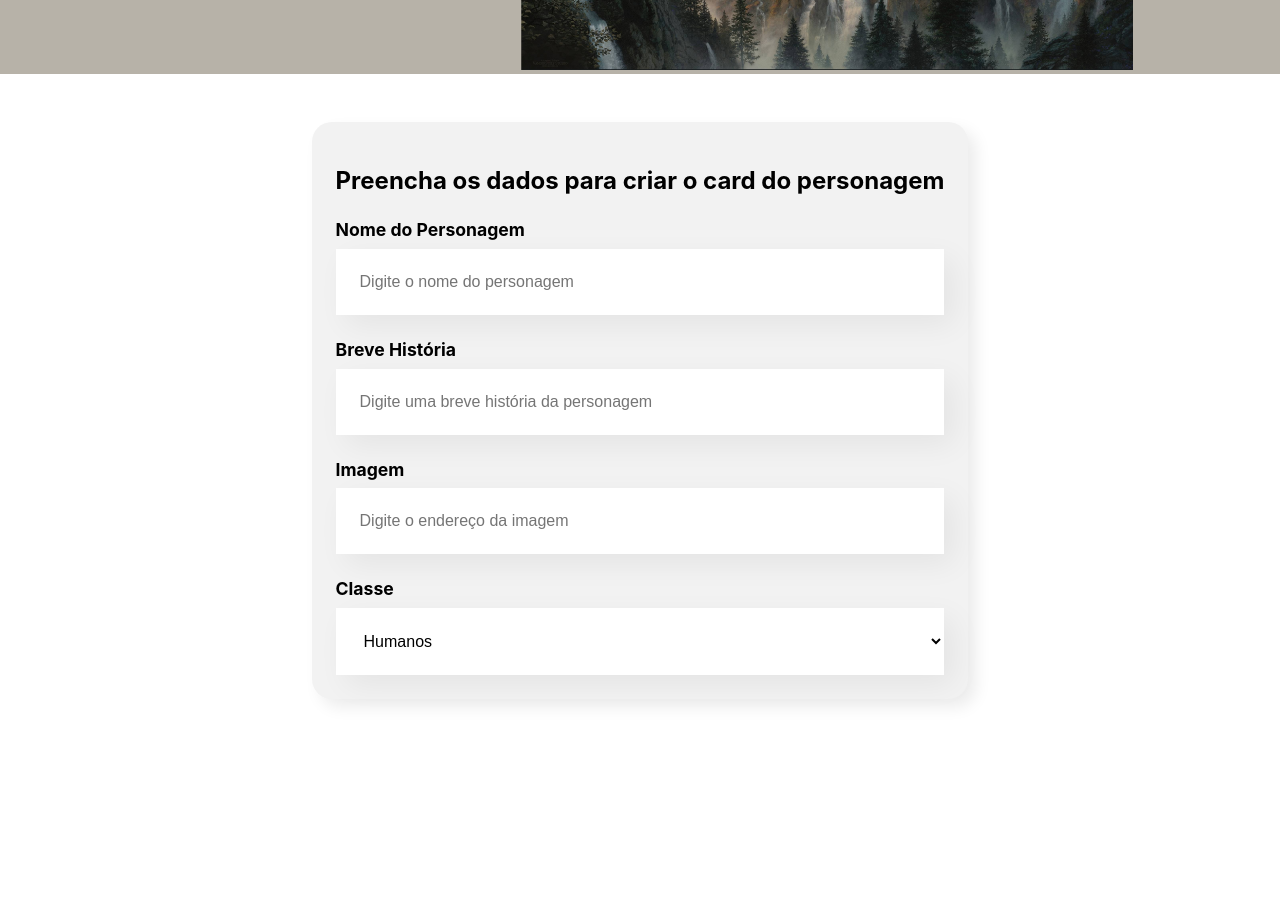
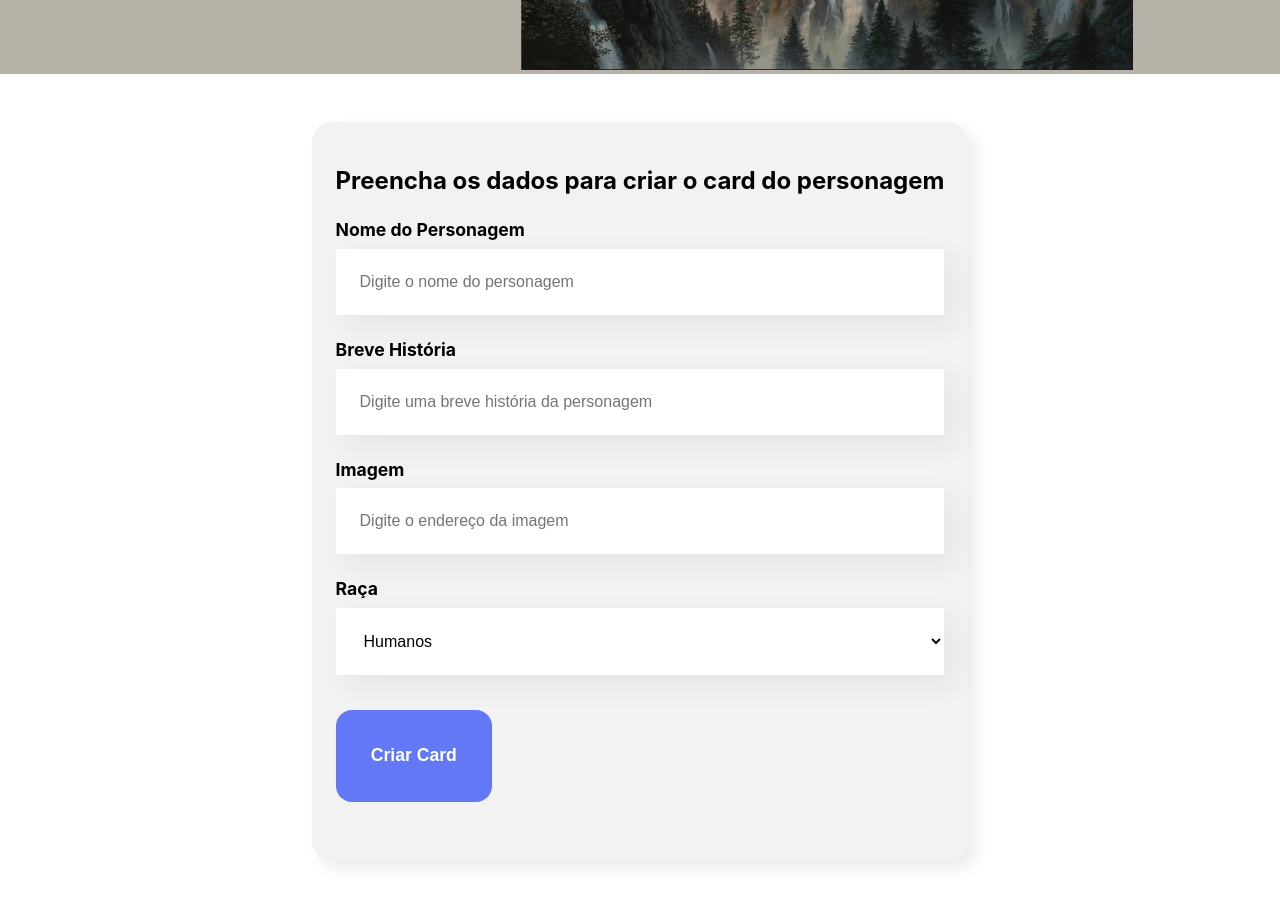
Before and after one commit to MatheusTrojan/organo, a React (Create React App) app: page / in a window 1280 px wide. Shown: the part 280-1184 px from the top of the page. Before the commit the page ends 1027 px from the top, so only its background shows below. Built offline with nearby package versions, Linux system fonts and the light colour scheme.

Commit message:
insere botao e escuta evento de submit

```diff
--- /dev/null
+++ b/src/components/Button/Button.css
@@ -0,0 +1,15 @@
+.btn {
+    background-color: #6278F7;
+    border: none;
+    border-radius: 1rem;
+    color: #FFF;
+    cursor: pointer;
+    font-weight: 700;
+    font-size: 1.1em;
+    padding: 2em;
+    margin: 2em 0;
+}
+
+.btn:hover {
+    color: #95FFD4;
+}
--- /dev/null
+++ b/src/components/Button/index.js
@@ -0,0 +1,11 @@
+import "./Button.css"
+
+const Button = (props) => {
+    return (
+        <button className="btn">
+            {props.children}
+        </button>
+    )
+}
+
+export default Button
--- a/src/components/Form/index.js
+++ b/src/components/Form/index.js
@@ -1,27 +1,33 @@
 import "./Form.css"
 import TextField from '../TextField';
 import Dropdown from "../Dropdown";
+import Button from "../Button";
 
 const Form = () => {
 
-    const classes = [
+    const raças = [
         "Humanos",
         "Hobbits",
         "Elfos",
         "Anões",
-        "Magos",
-        "Maiars",
+        "Ainur",
         "Criaturas"
     ]
 
+    const submitForm = (event) => {
+        event.preventDefault()
+        console.log("form foi submetido")
+    }
+
     return (
         <section className="section__form">
-            <form>
+            <form onSubmit={submitForm}>
                 <h2>Preencha os dados para criar o card do personagem</h2>
-                <TextField label="Nome do Personagem" placeholder="Digite o nome do personagem" />
-                <TextField label="Breve História" placeholder="Digite uma breve história da personagem" />
-                <TextField label="Imagem" placeholder="Digite o endereço da imagem" />
-                <Dropdown label="Classe" itens={classes}/>
+                <TextField label="Nome do Personagem" placeholder="Digite o nome do personagem" required={true}/>
+                <TextField label="Breve História" placeholder="Digite uma breve história da personagem" required={true}/>
+                <TextField label="Imagem" placeholder="Digite o endereço da imagem" required={true}/>
+                <Dropdown label="Raça" itens={raças}/>
+                <Button> Criar Card </Button>
             </form>
         </section>
     )
--- a/src/components/TextField/index.js
+++ b/src/components/TextField/index.js
@@ -4,7 +4,7 @@ const TextField = (props) => {
     return (
         <div className="text-field">
             <label>{props.label}</label>
-            <input placeholder={props.placeholder}/>
+            <input required={props.required} placeholder={props.placeholder}/>
         </div>
     )
 }
```
